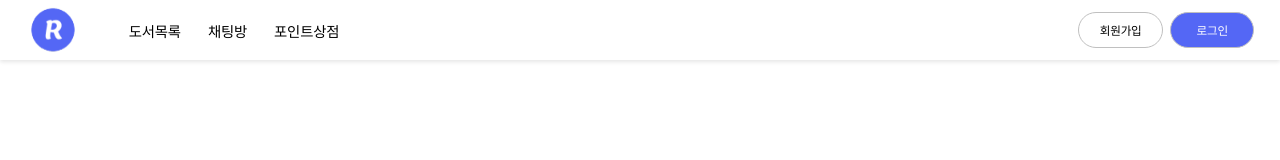
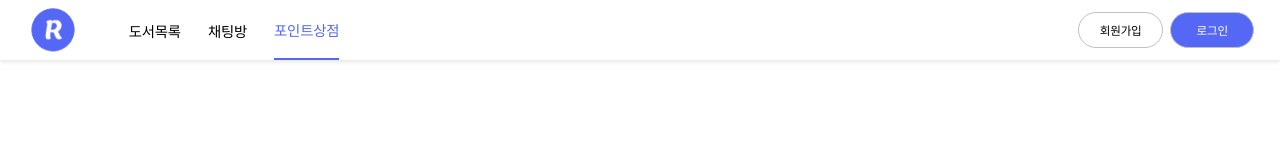
Before and after one commit to cumedang/2024capstone, a React (Create React App) app in the folder src/main/java/frontend/: page /shop in a window 1280 px wide. Shown: the top 160 px of the page. Built offline with nearby package versions, Linux system fonts and the light colour scheme.

Commit message:
modify topnavbar, signup

```diff
--- a/src/main/java/frontend/src/components/SignUp.jsx
+++ b/src/main/java/frontend/src/components/SignUp.jsx
@@ -66,7 +66,7 @@ const SignUp = ({ onClose }) => {
     } else {
       axios
         .post(`http://3.39.223.205/mailsend`, { email })
-         .then((res) => {
+        .then(() => {
           alert("인증메일이 발송되었습니다. 이메일을 확인해주세요.");
         })
         .catch((err) => {
@@ -97,7 +97,7 @@ const SignUp = ({ onClose }) => {
       })
       .then(() => {
         alert("회원가입이 완료되었습니다.");
-        navigate("/login");
+        navigate("/");
       })
       .catch((err) => {
         console.log("회원가입 실패.", err);
--- a/src/main/java/frontend/src/components/TopNavbar.jsx
+++ b/src/main/java/frontend/src/components/TopNavbar.jsx
@@ -49,13 +49,28 @@ const TopNavbar = () => {
             </NavLink>
           </div>
           <div className={styles.menu}>
-            <NavLink to="/search" activeClassName={styles.active}>
+            <NavLink
+              to="/search"
+              className={({ isActive }) =>
+                isActive ? styles.active : undefined
+              }
+            >
               도서목록
             </NavLink>
-            <NavLink to="/chatrooms" activeClassName={styles.active}>
+            <NavLink
+              to="/chatrooms"
+              className={({ isActive }) =>
+                isActive ? styles.active : undefined
+              }
+            >
               채팅방
             </NavLink>
-            <NavLink to="/shop" activeClassName={styles.active}>
+            <NavLink
+              to="/shop"
+              className={({ isActive }) =>
+                isActive ? styles.active : undefined
+              }
+            >
               포인트상점
             </NavLink>
           </div>
```
Lines whose indentation alone changed are shown as unchanged.
